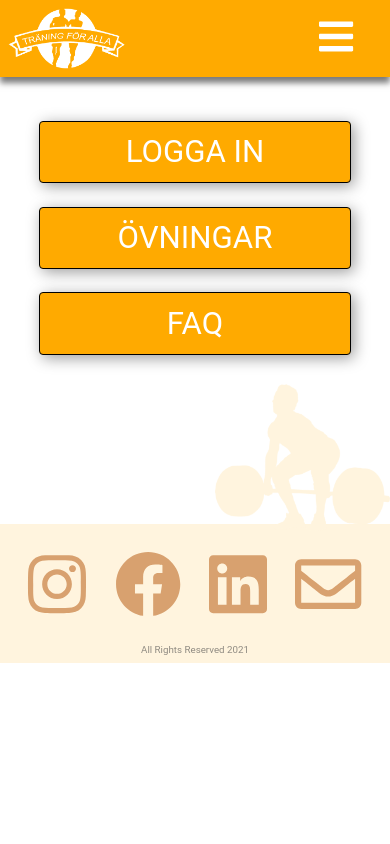
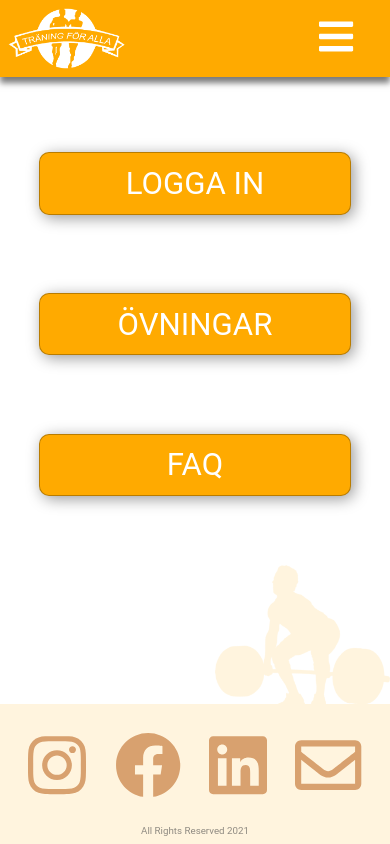
Before and after one commit to philip-rasmusson/yogui-bjj, a React (Create React App) app: page / in a window 390 px wide. Built offline with nearby package versions, Linux system fonts and the light colour scheme.

Commit message:
made app mode responsive, footer at bottom

```diff
--- a/src/routes/Routes.tsx
+++ b/src/routes/Routes.tsx
@@ -1,4 +1,6 @@
 import React from 'react'
+import '../shared/global/css/Global.css'
+
 import { BrowserRouter as Router, Switch, Route } from 'react-router-dom'
 import { HomeView } from '../views/homeView/HomeView'
 import { SigninView } from "../views/signinView/SigninView"
@@ -9,6 +11,8 @@ import { Footer } from '../components/footer/Footer'
 
 export const Routes = (props: { children?: React.ReactChild }) => {
     return (
+        <div className='wrapper'>
+
             <Router>
                 {props.children}
                 <Switch>
@@ -19,5 +23,6 @@ export const Routes = (props: { children?: React.ReactChild }) => {
                 </Switch>
                 <Footer />
             </Router>
+        </div>
     )
 }
--- a/src/shared/global/css/Global.css
+++ b/src/shared/global/css/Global.css
@@ -13,3 +13,23 @@
   justify-content: center;
   align-content: center;
 }
+
+.wrapper-grid {
+  height: 100vh;
+  margin: 0;
+  display: grid;
+  align-content: space-between;
+  grid-template-columns: repeat(1, 1fr);
+  grid-template-rows: repeat(5, auto);
+}
+
+.footer-grid {
+  grid-row: -1;
+}
+
+.wrapper {
+  height: 100vh;
+  display: flex;
+  flex-direction: column;
+  justify-content: space-between;
+}
--- a/src/views/homeView/HomeView.css
+++ b/src/views/homeView/HomeView.css
@@ -3,33 +3,36 @@
     background-color: #FFAA00;
     height: 100vw;
 }
- .home-view-wrapper {
+
+.home-view-wrapper {
     width: 100%;
-    margin-top: 2rem;
+    margin-top: 3rem;
     margin-bottom: -0.7rem;
     justify-self: center;
-    align-self: center;
-    display: flex;
-    flex-direction: column;
-    align-items: center;
+    display: grid;
+    justify-items: center;
+    align-content: space-between;
+    height: 100vh;
     grid: 1/1;
 }
+
 .buttonOne, .buttonTwo, .buttonThree {
     background-color: #FFAA00;
     height: 16vw;
-    margin: 3vw;
+    margin: 7vw 3vw;
     width: 80%;
-    border-radius: 4px;
-    font-family: 'Roboto', sans-serif;
+    border-radius: 10px;
     color: #FFFFFF;
-    border: black 1px solid;
+    border: rgba(0, 0, 0, 0.274) 1px solid;
     font-size: 8vw;
     text-transform: uppercase;
 }
+
 div.backround-lifter {
-   width: 100%;
+    width: 100%;
     text-align: right;
 }
+
 img.backround-lifter {
     width: 45vw;
     margin-right: 0px;
--- a/src/views/homeView/HomeView.tsx
+++ b/src/views/homeView/HomeView.tsx
@@ -7,6 +7,13 @@ export const HomeView = () => {
 
     const history = useHistory()
 
+    const test = () => {
+        let a = 10
+        let b = a
+        a = 0
+        console.log(a)
+    }
+    test()
     return (
         <div className='home-view-wrapper'>
             <button className='buttonOne box-shadow-button' onClick={() => history.push(RoutingPath.signinView)}>LOGGA IN</button>
```
Lines whose indentation alone changed are shown as unchanged.
